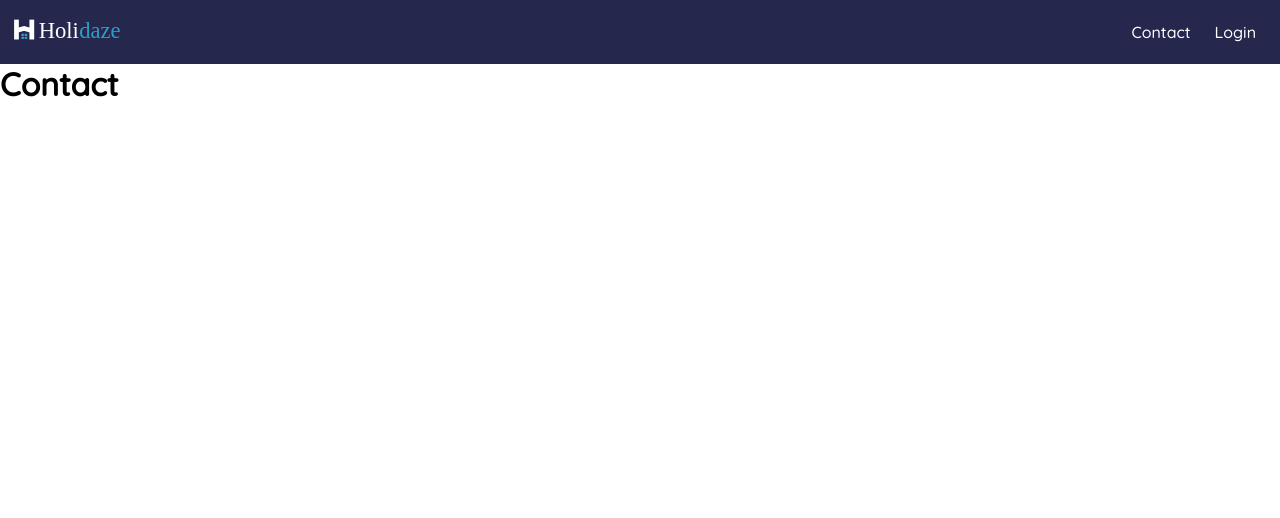
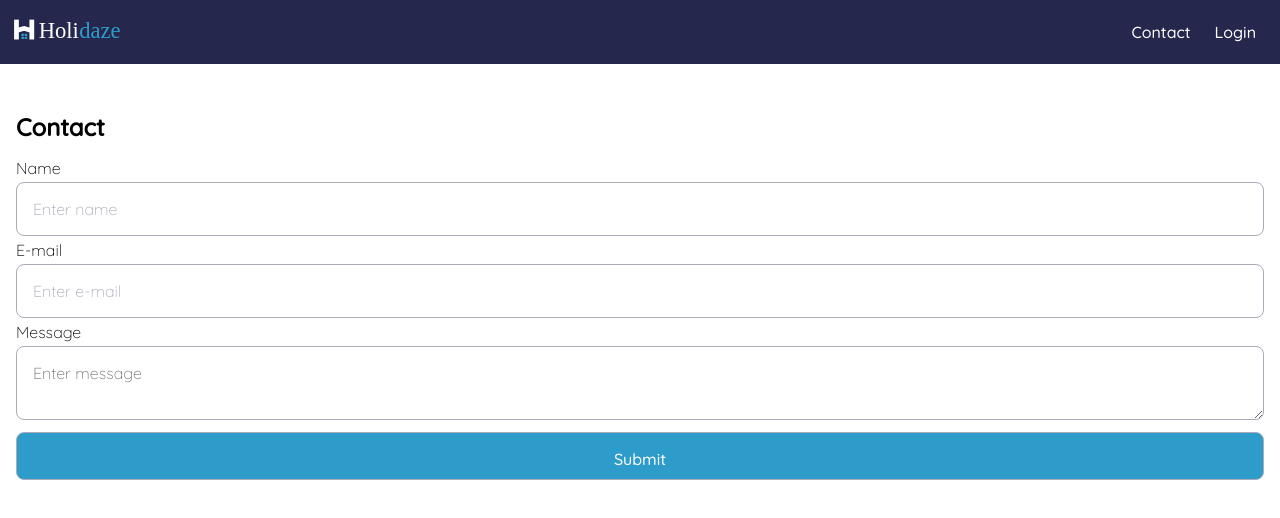
Before and after one commit to Noroff-FEU-Assignments/project-exam-2-tronderiklarsen, a Next.js app: page /contact in a window 1280 px wide. Shown: the top 518 px of the page. Built offline with nearby package versions, Linux system fonts and the light colour scheme.

Commit message:
Added inputs

```diff
--- /dev/null
+++ b/components/contact/ContactForm.js
@@ -0,0 +1,16 @@
+export default function ContactForm() {
+    return (
+        <form>
+            <label>Name</label>
+            <input placeholder="Enter name"></input>
+
+            <label>E-mail</label>
+            <input placeholder="Enter e-mail"></input>
+
+            <label>Message</label>
+            <textarea placeholder="Enter message"></textarea>
+
+            <input className="btn" type="submit" value="Submit"></input>
+        </form>
+    )
+}
--- a/components/layout/Layout.js
+++ b/components/layout/Layout.js
@@ -1,5 +1,6 @@
 import Head from "next/head"
 import Header from "../header/Header"
+import styles from "../../styles/Layout.module.css"
 
 export default function Layout({title, children}) {
     return (
@@ -10,7 +11,8 @@ export default function Layout({title, children}) {
             </Head>
 
             <Header />
-            <div>
+
+            <div className={styles.container}>
                 {children}
             </div>
         </div>
--- a/pages/contact.js
+++ b/pages/contact.js
@@ -1,9 +1,11 @@
 import Layout from "../components/layout/Layout"
+import ContactForm from "../components/contact/ContactForm"
 
 export default function ContactPage() {
     return (
         <Layout title="Contact - Holidaze">
             <h1>Contact</h1>
+            <ContactForm />
         </Layout>
     )
 }
--- a/pages/index.js
+++ b/pages/index.js
@@ -1,10 +1,12 @@
 import Layout from "../components/layout/Layout"
+import Search from "../components/search/Search"
 
 export default function HomePage() {
   return (
     <Layout>
-      <h1>Find your next accomodation</h1>
+      <h1>Find your next accomodation!</h1>
       <h2>Hotels, B&Bs and guesthouses</h2>
+      <Search />
     </Layout>
   )
 }
--- a/pages/login.js
+++ b/pages/login.js
@@ -1,9 +1,11 @@
 import Layout from "../components/layout/Layout"
+import LoginForm from "../components/login/LoginForm"
 
 export default function LoginPage() {
     return (
         <Layout title="Login - Holidaze">
             <h1>Login</h1>
+            <LoginForm />
         </Layout>
     )
 }
--- a/styles/Layout.module.css
+++ b/styles/Layout.module.css
@@ -0,0 +1,4 @@
+.container {
+    padding: 16px;
+    min-width: 320px;
+}
--- a/styles/globals.css
+++ b/styles/globals.css
@@ -14,3 +14,49 @@ body {
 a {
   text-decoration: none;
 }
+
+h1 {
+  font-size: 24px;
+  margin-top: 32px;
+}
+
+h2 {
+  font-size: 16px;
+  margin-bottom: 32px;
+  color: #29648A;
+}
+
+input,textarea {
+  width: 100%;
+  padding: 16px;
+  margin: 4px 0 4px 0;
+  border: 1px solid #AAABB8;
+  border-radius: 8px;
+  font-family: 'Quicksand', sans-serif;
+  font-size: 16px;
+  font-weight: 300;
+}
+
+input[type=text]:focus {
+  border: 1px solid #2E9CCA;
+}
+
+input::placeholder {
+  color: #AAABB8;
+}
+
+form {
+  margin-top: 16px;
+}
+
+label {
+  font-weight: 300;
+  margin-bottom: 8px;
+}
+
+.btn {
+  background: #2E9CCA;
+  color: white;
+  font-weight: 500;
+  height: 48px;
+}
```
Also changed, not shown: components/login/LoginForm.js (added, +13 -0 lines), components/search/Search.js (added, +9 -0 lines), styles/Search.module.css (added).
